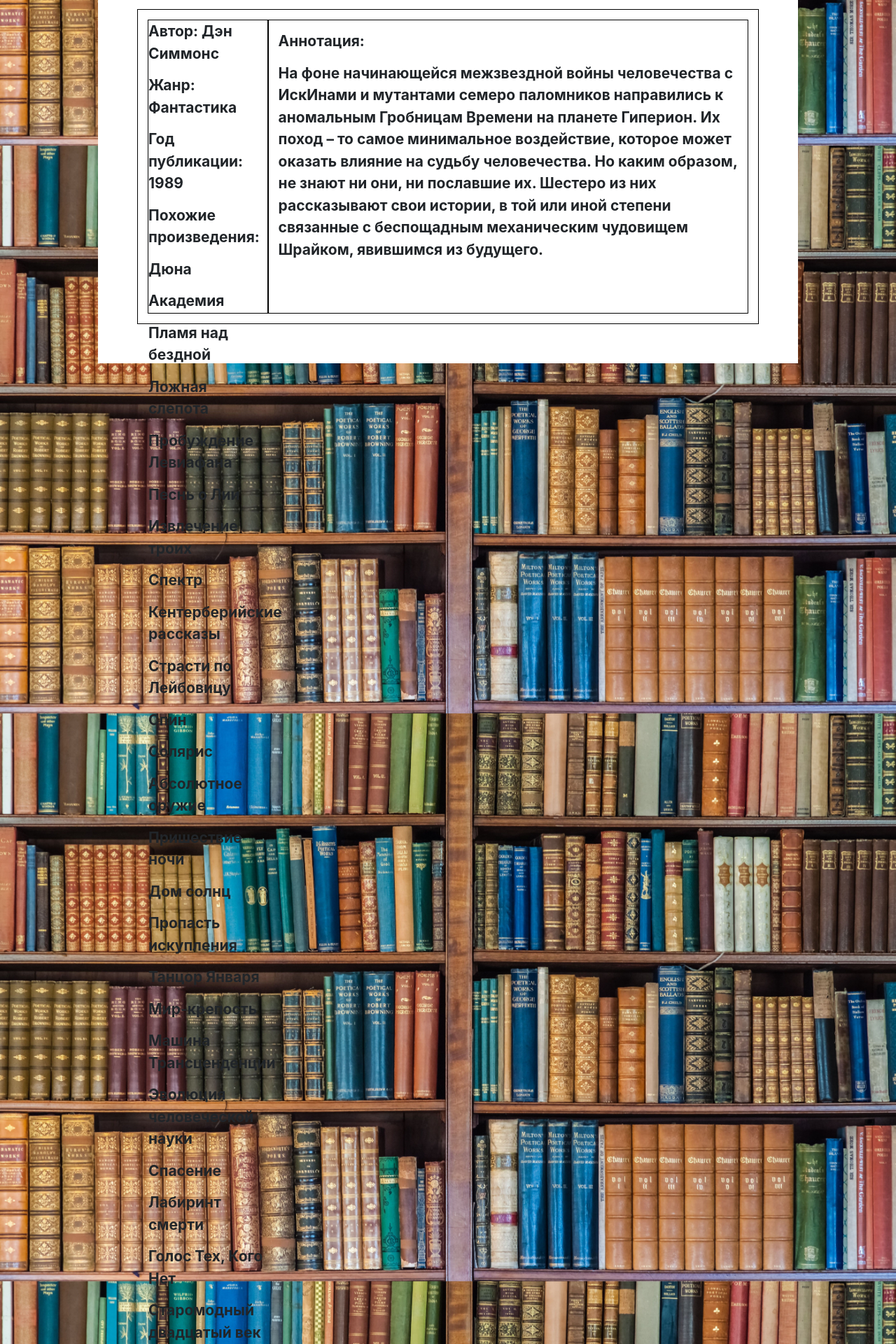
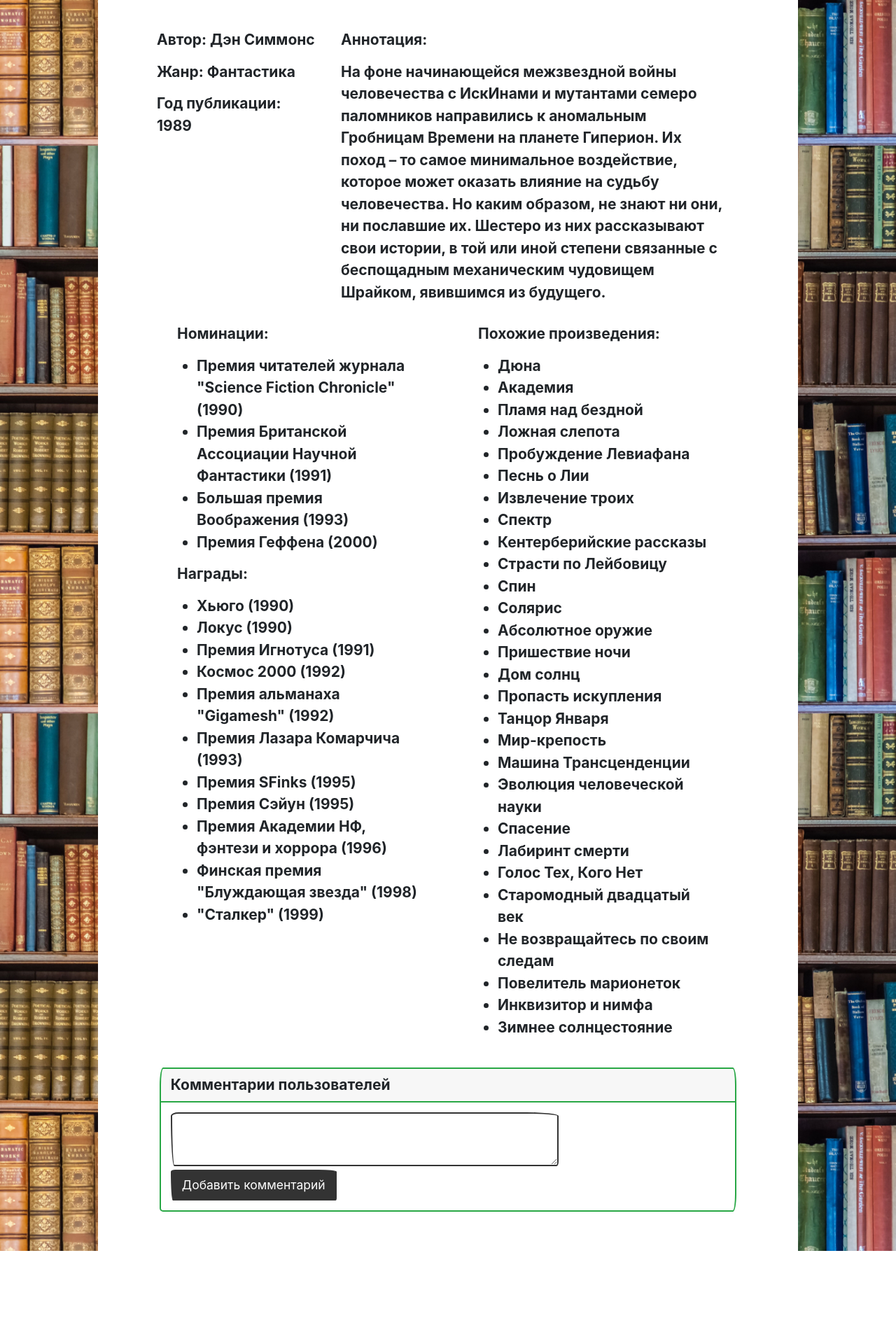
Before and after one commit to NikitaOlenichev/BookSearch, a Flask app: page /book_page/1 in a window 1280 px wide. Shown: the part 603-2523 px from the top of the page at 70% size. After the commit the page ends 2390 px from the top, so only its background shows below. Run offline with Flask 3, Linux system fonts and the light colour scheme; a user stored in the database is signed in; data comes from the database, SQL or seed files in the repository; both versions use the stored data as it was after the commit; some libraries are stand-ins or nearby versions; some web fonts are replaced.

Commit message:
add orig_name + book_page + comments

```diff
--- a/add.py
+++ b/add.py
@@ -12,7 +12,7 @@ ats = []
 db_session.global_init("db/books.db")
 db_sess = db_session.create_session()
 
-for i in range(1, 200):
+for i in range(1, 20):
     res = requests.get(f'https://api.fantlab.ru/work/{i}/extended').json()
     try:
         title = res['work_name']
@@ -20,6 +20,7 @@ for i in range(1, 200):
         title = '-'
     if title == '-' or not title:
         continue
+    orig_title = res['work_name_orig']
     if not db_sess.query(Book).filter(Book.title == title).first():
         try:
             genre = res['classificatory']['genre_group'][0]['genre'][0]['label']
@@ -36,7 +37,6 @@ for i in range(1, 200):
         except Exception:
             author = '-'
         info = res.get('work_description', '-')
-        print(authors)
         try:
             image = 'https://fantlab.ru' + res['image']
         except Exception:
@@ -71,6 +71,7 @@ for i in range(1, 200):
         db_sess.commit()
         db_sess.add(Book(
             title=title,
+            orig_name=orig_title,
             info_id=db_sess.query(Info).filter(Info.info == info).first().id,
             genre_id=db_sess.query(Genre).filter(Genre.title == genre).first().id,
             author_id=db_sess.query(Author).filter(Author.name == author).first().id,
--- a/data/books.py
+++ b/data/books.py
@@ -8,6 +8,7 @@ class Book(SqlAlchemyBase):
 
     id = sqlalchemy.Column(sqlalchemy.Integer, primary_key=True, autoincrement=True)
     title = sqlalchemy.Column(sqlalchemy.String, nullable=True)
+    orig_name = sqlalchemy.Column(sqlalchemy.String)
     genre_id = sqlalchemy.Column(sqlalchemy.Integer, sqlalchemy.ForeignKey('genres.id'))
     author_id = sqlalchemy.Column(sqlalchemy.Integer, sqlalchemy.ForeignKey('authors.id'))
     genre = orm.relationship('Genre')
@@ -21,3 +22,4 @@ class Book(SqlAlchemyBase):
     noms = sqlalchemy.Column(sqlalchemy.String)
     wins = sqlalchemy.Column(sqlalchemy.String)
     similars = sqlalchemy.Column(sqlalchemy.String)
+    comments = sqlalchemy.Column(sqlalchemy.String)
--- /dev/null
+++ b/forms/add_comment.py
@@ -0,0 +1,8 @@
+from flask_wtf import FlaskForm
+from wtforms import StringField, TextAreaField, PasswordField, BooleanField, SubmitField
+from wtforms.validators import DataRequired
+
+
+class CommentForm(FlaskForm):
+    comment_field = TextAreaField('Напишите своё мнение о книге!', validators=[DataRequired()])
+    submit = SubmitField('Добавить комментарий')
--- a/main.py
+++ b/main.py
@@ -2,7 +2,7 @@ from data import db_session
 from flask import Flask, render_template, redirect, request
 from forms.login_form import LoginForm
 from forms.register_form import RegisterForm
-from flask_login import LoginManager, login_user, logout_user, login_required
+from flask_login import LoginManager, login_user, logout_user, login_required, current_user
 from data.users import User
 from data.books import Book
 from data.authors import Author
@@ -10,6 +10,7 @@ from data.info import Info
 from data.genres import Genre
 from data.images import Image
 from forms.search import Search
+from forms.add_comment import CommentForm
 import datetime
 
 app = Flask(__name__)
@@ -93,9 +94,8 @@ def search(page):
     author_fltr = request.args.get('author')
     genre_fltr = request.args.get('genre')
     title_fltr = request.args.get('title')
-    print(title_fltr)
     if title_fltr:
-        sp = sp.filter(Book.title.like(f'%{title_fltr.lower()}%'))
+        sp = sp.filter(Book.title.like(f'%{title_fltr}%'))
         form.title.data = title_fltr
     if genre_fltr:
         sp = sp.filter(Book.genre == db_sess.query(Genre).filter(Genre.title.like(f'%{genre_fltr}%')).first())
@@ -128,7 +128,7 @@ def search(page):
                            ttl_fltr=title_fltr if title_fltr else '', pg_l=pg_l, pg_f=pg_f)
 
 
-@app.route('/book_page/<int:book_id>')
+@app.route('/book_page/<int:book_id>', methods=['GET', 'POST'])
 def book_page(book_id):
     session = db_session.create_session()
     book = session.query(Book).filter(Book.id == book_id).first()
@@ -139,11 +139,32 @@ def book_page(book_id):
     info = book.info.info
     work_year = book.work_year
     work_year_of_write = book.work_year_of_write
-    noms = book.noms.split(';')
-    wins = book.wins.split(';')
-    similars = book.similars.split(';')
+    noms = book.noms
+    if noms:
+        noms = noms.split(';')
+    wins = book.wins
+    if wins:
+        wins = wins.split(';')
+    similars = book.similars
+    if similars:
+        similars = similars.split(';')
+    comment_form = CommentForm()
+    if comment_form.validate_on_submit():
+        if not book.comments:
+            book.comments = ''
+        print(datetime.datetime.now())
+        book.comments += f'{current_user.name}&{comment_form.comment_field.data}&' \
+                         f'{datetime.datetime.now().strftime("%H:%M:%S %m.%d.%Y")}#'
+        comment_form.comment_field.data = None
+        session.commit()
+        return redirect(f'/book_page/{book_id}')
+    comments = book.comments
+    if comments:
+        comments = comments.split('#')[:-1]
+        comments = list(map(lambda x: x.split('&'), comments))
     return render_template('book_page.html', image=image, title=title, author=author, genre=genre, info=info, noms=noms,
-                           similars=similars, wins=wins, work_year_of_write=work_year_of_write, work_year=work_year)
+                           similars=similars, wins=wins, work_year_of_write=work_year_of_write, work_year=work_year,
+                           form=comment_form, comments=comments)
 
 
 if __name__ == '__main__':
--- a/static/css/mycss.css
+++ b/static/css/mycss.css
@@ -182,21 +182,69 @@ body {
 .book-page-description{
     margin: 1rem;
     font-size: 1.5rem;
-    border: 1px solid black;
+
     padding: 1rem;
 }
 
 .book-page-author-genre {
-    float: left;
-    width: 20%;
-    height: 30rem;
-    border: 1px solid black;
+    display: inline-block;
+    width: 30%;
+    vertical-align: top;
+    padding: 1rem;
+
 }
 
 .book-info {
-    border: 1px solid black;
-    height: 30rem;
+
     padding: 1rem;
-    margin-left: 20%;
+    vertical-align: top;
+    display: inline-block;
+    width: 67%;
 
 }
+
+.similars {
+    width: 40%;
+    margin-left: 55%;
+}
+
+.awards {
+    margin-left: 5%;
+    width: 40%;
+    float: left;
+}
+
+.comments-block {
+    width: 90%;
+    text-align: left;
+}
+
+.card-header {
+    font-size: 1.5rem;
+}
+
+.comment-field {
+    width: 70%;
+    display: inline-block;
+}
+
+.comment-btn {
+    vertical-align: top;
+}
+
+.me-auto {
+    font-size: 1.5rem;
+}
+
+.toast-body {
+    font-size: 1.3rem;
+}
+
+.toast {
+    width: 100%;
+    margin-bottom: 1rem;
+}
+
+.date-comment {
+    font-size: 1.1rem;
+}
--- a/templates/book_page.html
+++ b/templates/book_page.html
@@ -9,6 +9,7 @@
     <img src="../static/img/no-data.jpg" class="book-page-image">
     {% endif %}
     <div class="book-page-description" align="left">
+        <div class="author-desc">
             <div class="book-page-author-genre">
                 {% if author and author != '-' %}
                 <p>Автор: {{ author }}</p>
@@ -22,39 +23,97 @@
                 {% if work_year_of_write %}
                 <p>Год написания: {{ work_year_of_write }}</p>
                 {% endif %}
-                {% if similars %}
-                    <div class="similars">
-                        <p>Похожие произведения:</p>
-                        {% for item in similars %}
-                            <p>{{ item }}</p>
-                        {% endfor %}
-                    </div>
-                {% endif %}
-                {% if noms %}
-                    <div class="nominations">
-                        <p>Номинации:</p>
-                        {% for item in noms %}
-                            <p>{{ item }}</p>
-                        {% endfor %}
-                    </div>
-                {% endif %}
-                {% if wins[0] %}
-                    <div class="wins">
-                        <p>Награды:</p>
-                        {% for item in wins %}
-                            <p>{{ item }}</p>
-                        {% endfor %}
-                    </div>
-                {% endif %}
             </div>
             <div class="book-info">
                 <p>Аннотация:</p>
                 <p>{{ info }}</p>
             </div>
+        </div>
+        <div class="similars-awards">
+            <div class="awards">
+                <div class="nominations">
+                    <p>Номинации:</p>
+                    {% if noms[0] %}
+                    <ul>
+                        {% for item in noms %}
+                        {% if item %}
+                        <li>{{ item }}</li>
+                        {% endif %}
+                        {% endfor %}
+                    </ul>
+                    {% else %}
+                    <p>-</p>
+                    {% endif %}
+                </div>
 
+                <div class="wins">
+                    <p>Награды:</p>
+                    {% if wins[0] %}
+                    <ul>
+                        {% for item in wins %}
+                        {% if item %}
+                        <li>{{ item }}</li>
+                        {% endif %}
+                        {% endfor %}
+                    </ul>
+                    {% else %}
+                    -
+                    {% endif %}
+                </div>
+
+            </div>
+            <div class="similars">
+                <p>Похожие произведения:</p>
+                {% if similars[0] %}
+                <ul>
+                    {% for item in similars %}
+                    {% if item %}
+                    <li>{{ item }}</li>
+                    {% endif %}
+                    {% endfor %}
+                </ul>
+                {% else %}
+                -
+                {% endif %}
+            </div>
+        </div>
+
+    </div>
+    <div class="card border-success mb-3 comments-block">
+        <div class="card-header">Комментарии пользователей</div>
+        <div class="card-body">
+            {% if current_user.is_authenticated %}
+            <form method="post">
+                {{ form.hidden_tag() }}
+                <div>
+                    {% if comments %}
+                        {% for comment in comments %}
+                            <div class="toast show">
+                              <div class="toast-header">
+                                <strong class="me-auto">{{ comment[0] }}</strong>
+                                  <span class="date-comment">{{ comment[2] }}</span>
+                                <button type="button" class="btn-close ms-2 mb-1" data-bs-dismiss="toast" aria-label="Close">
+                                  <span aria-hidden="true"></span>
+                                </button>
+                              </div>
+                              <div class="toast-body">
+                                {{ comment[1] }}
+                              </div>
+                            </div>
+                        {% endfor %}
+                    {% endif %}
+                </div>
+                <div>
+                    {{ form.comment_field(class="form-control comment-field", id="exampleTextarea", rows="3") }}
+                    {{ form.submit(type="submit", class="btn btn-primary comment-btn btn-lg") }}
+                </div>
+            </form>
+            {% else %}
+            Для добавления коммениариев необходимо авторизоваться
+            {% endif %}
+        </div>
     </div>
 </div>
 
 
-
 {% endblock %}
--- a/templates/login.html
+++ b/templates/login.html
@@ -4,7 +4,7 @@
 <div align="center" class="login-page">
     <div class="form">
         <h1>Авторизация</h1>
-        <form method="post" novalidate>
+        <form method="post">
             {{ form.hidden_tag() }}
                 {{ form.username.label }}<br>
                 {{ form.username(class="form-control form-control-lg") }}<br>
```
Also changed, not shown: alembic/versions/97ee7c494de5_change_books.py (added, +28 -0 lines), alembic/versions/c45539f422ab_change_books.py (added, +28 -0 lines), alembic/versions/ffff9549af3c_change_books.py (added, +28 -0 lines), db/books.db. Lines whose indentation alone changed are shown as unchanged.
